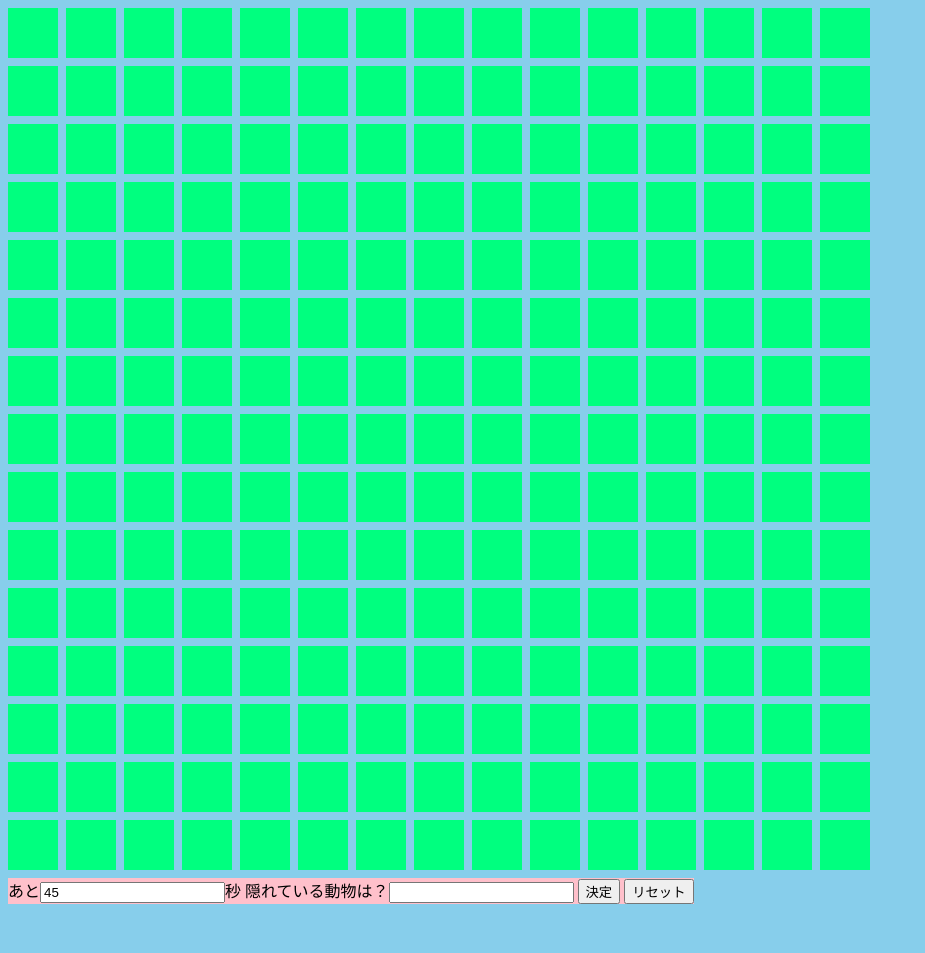
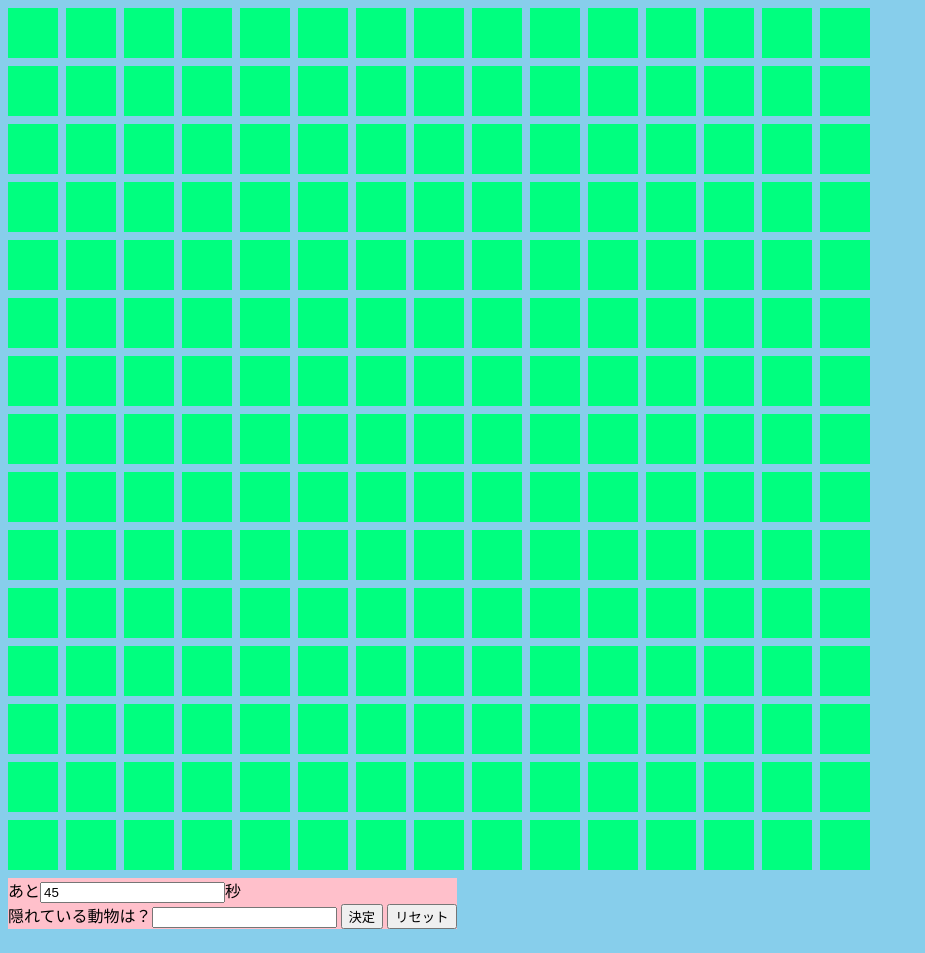
Before and after one commit to rodasha/BeastHunt, a plain HTML site: page index.html in a window 1280 px wide. Shown: the whole page, without its empty margins (0-925 px from the left). Before the commit the page ends 928 px from the top, so only its background shows below. Drawn offline with Linux system fonts and the light colour scheme.

Commit message:
Update index.html

```diff
--- a/index.html
+++ b/index.html
@@ -84,7 +84,7 @@
                     }}
           </script>
           <form name="timer">
-               あと<input type="text" value="50" readonly>秒
+               あと<input type="text" value="50" readonly>秒<br>
                隠れている動物は？<input type="text">
                <input type="button" value="決定" onclick="Stop()">
                <input type="button" value="リセット" onclick="window.location.reload();">
```
